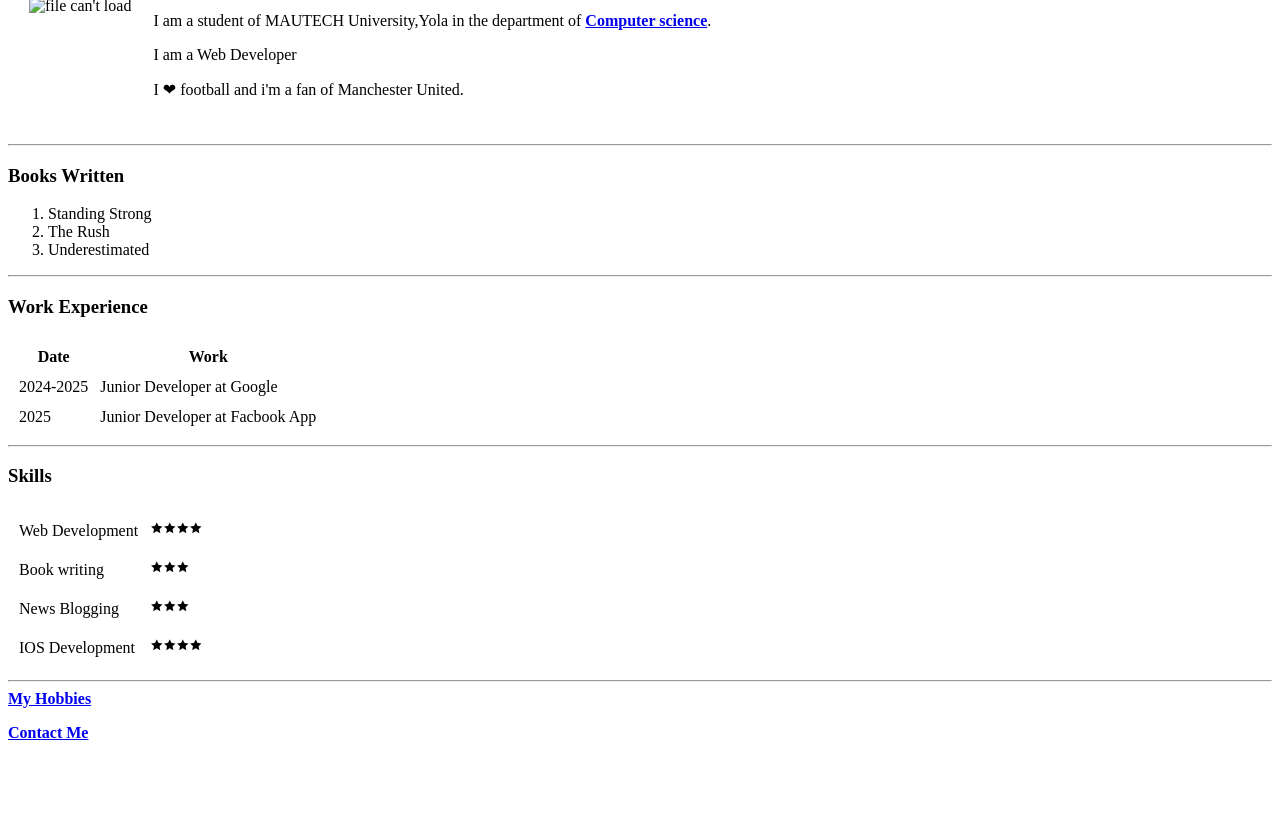
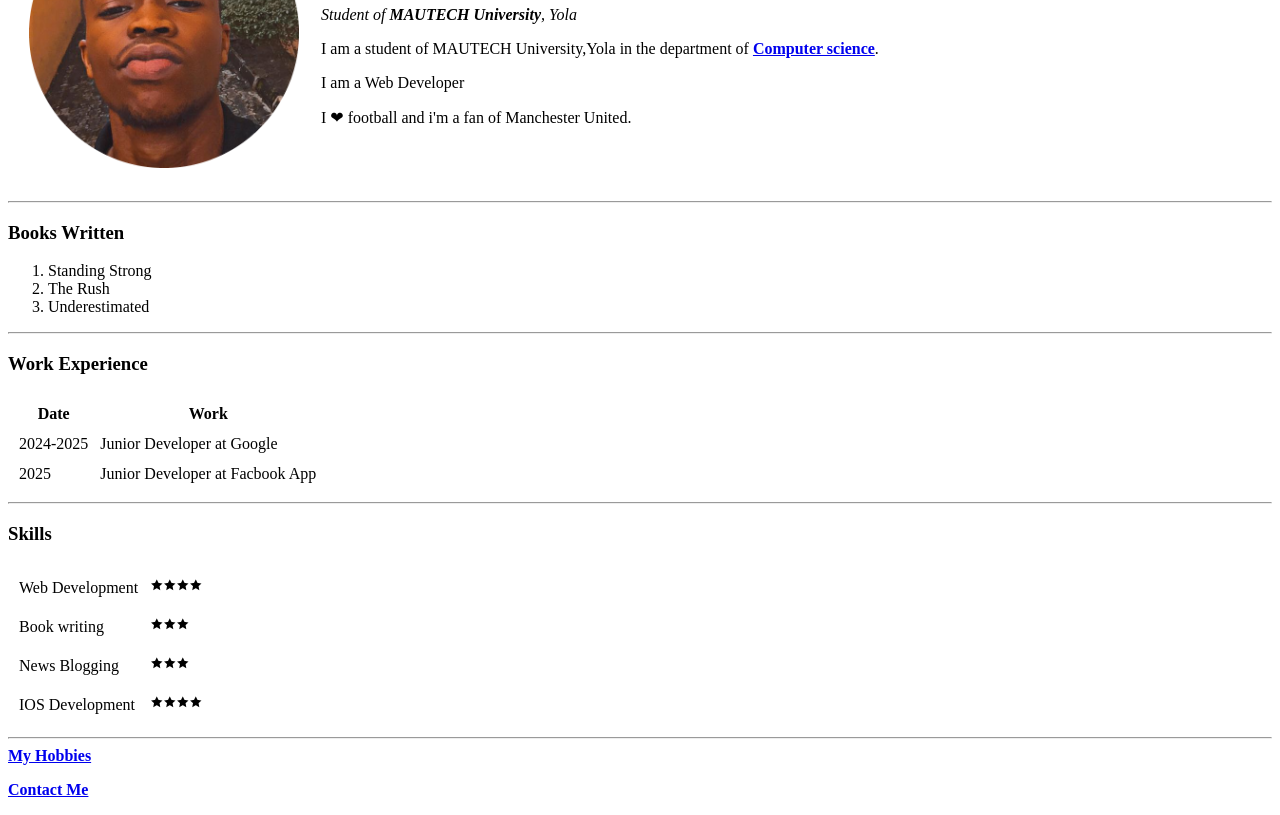
Before and after one commit to maivaswrld/cv, a plain HTML site: page index.html in a window 1280 px wide. Shown: the part 131-946 px from the top of the page. Before the commit the page ends 889 px from the top, so only its background shows below. Drawn offline with Linux system fonts and the light colour scheme; the site is published under a folder, as on GitHub Pages, so addresses that start at the root find nothing.

Commit message:
Add to Cv website

```diff
--- a/index.html
+++ b/index.html
@@ -9,7 +9,7 @@
 <body>
   <table cellspacing="20">
     <tr>
-      <td><img src="/images/maiva-modified.png" alt="file can't load" width=270px height=270px></td>
+      <td><img src="images/maiva-modified.png" alt="file can't load" width=270px height=270px></td>
       <td>
         <h1>Paul Maiva</h1>
         <p> <em>Student of <strong>MAUTECH University</strong>, Yola </em> </p>
```
